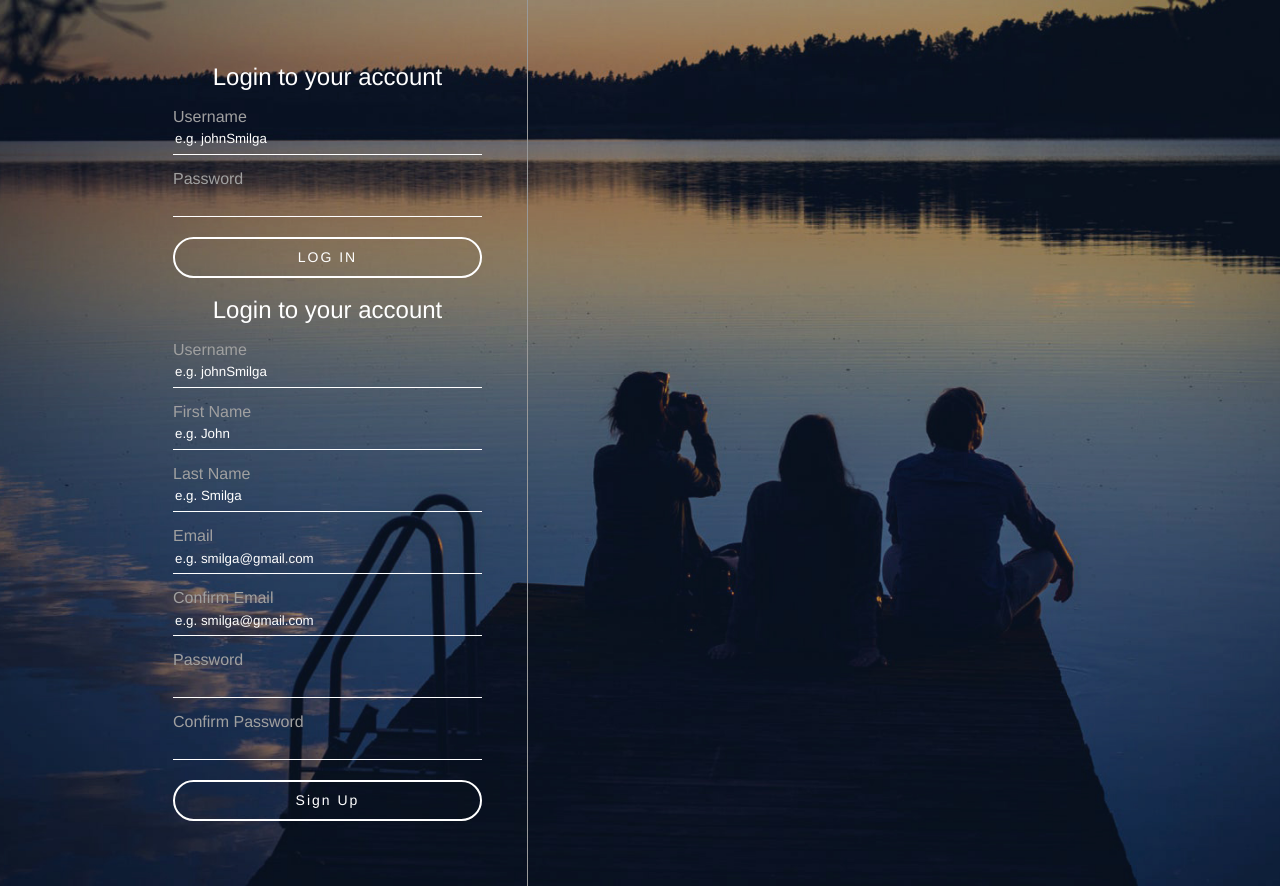
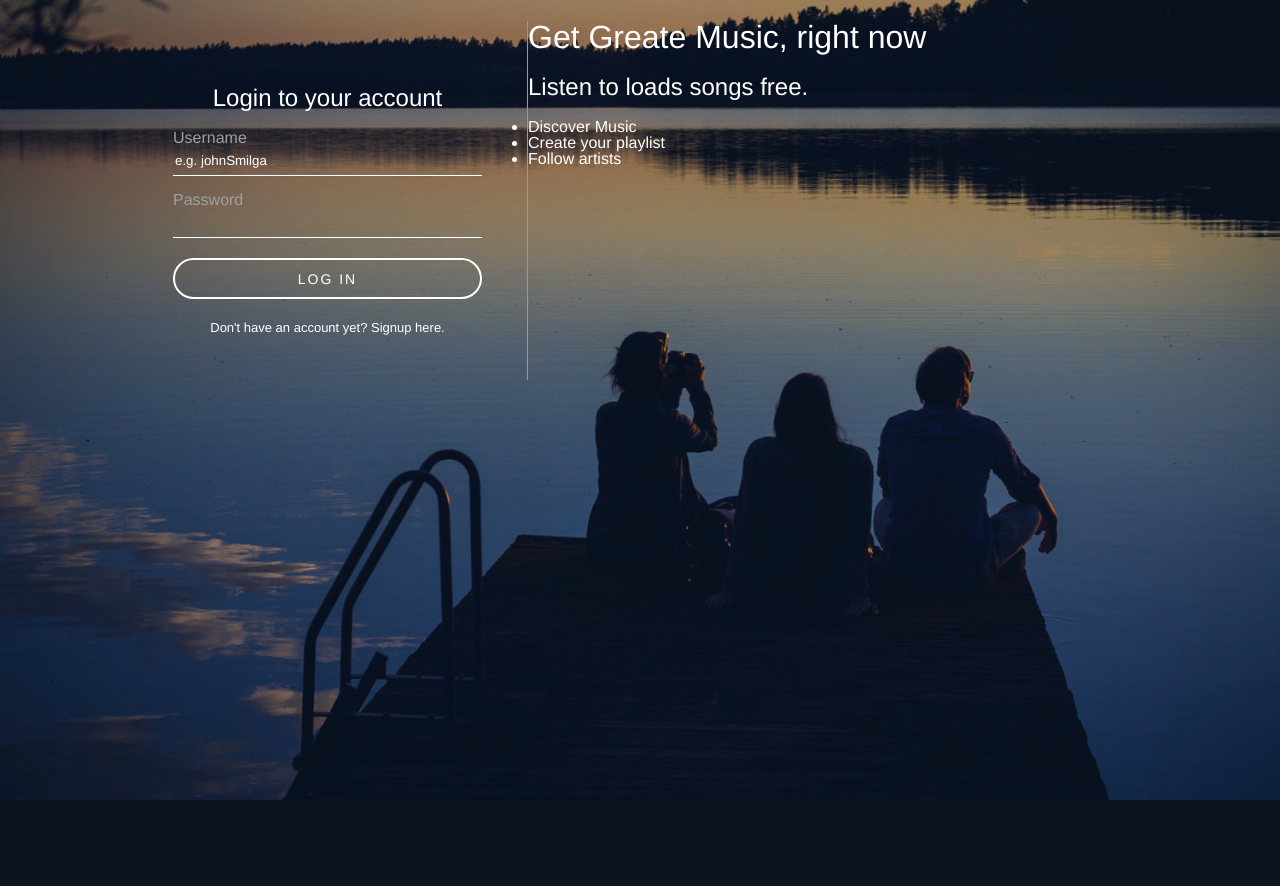
Before and after one commit to BabarKhann/spotify-clone, a PHP site: page /register.php in a window 1280 px wide. After the commit the page ends 800 px from the top, so only its background shows below. Run offline with PHP 8.4, Linux system fonts and the light colour scheme.

Commit message:
Add jQuery, Create register.js file where login and register form will hide according to clicks.

```diff
--- a/assets/css/register.css
+++ b/assets/css/register.css
@@ -90,3 +90,23 @@ body {
     width: 100%;
     cursor: pointer;
 }
+
+#inputContainer button:hover {
+    background-color: #ffffff;
+    color: #000000;
+    font-weight: bold;
+}
+
+.hasAccountText span {
+    font-weight: bold;
+    font-size: 13px;
+    cursor: pointer;
+}
+
+.hasAccountText {
+    text-align: center;
+}
+
+#registerForm {
+    display: none;
+}
--- /dev/null
+++ b/assets/js/register.js
@@ -0,0 +1,15 @@
+$(document).ready(function () {
+
+    $("#loginForm").show();
+    $("#registerForm").hide();
+
+    $("#hideLogin").click(function () {
+        $("#loginForm").hide();
+        $("#registerForm").show();
+    });
+
+    $("#hideRegister").click(function () {
+        $("#loginForm").show();
+        $("#registerForm").hide();
+    })
+});
--- a/includes/handlers/register-handler.php
+++ b/includes/handlers/register-handler.php
@@ -42,7 +42,7 @@ if (isset($_POST['registerButton'])) :
 
     if ($wasSuccessful) :
         $_SESSION['userLoggedIn'] = $username;
-        header("Location: index.php");
+        redirect("index.php");
     else :
 
     endif;
--- a/register.php
+++ b/register.php
@@ -26,9 +26,10 @@ require('includes/handlers/register-handler.php');
     <title>Welcome to Spotify Clone</title>
     <!-- Load Register Page Css -->
     <link rel="stylesheet" href="assets/css/register.css">
+    <script src="https://ajax.googleapis.com/ajax/libs/jquery/3.4.1/jquery.min.js"></script>
 </head>
+<body>
 
-<body>
 <div id="background">
     <div id="loginContainer">
         <div id="inputContainer">
@@ -48,6 +49,11 @@ require('includes/handlers/register-handler.php');
                 </p>
 
                 <button type="submit" name="loginButton">LOG IN</button>
+
+                <div class="hasAccountText">
+                    <span id="hideLogin">Don't have an account yet? Signup here.</span>
+                </div>
+
             </form>
             <form action="register.php" id="registerForm" method="POST">
                 <h2>Login to your account</h2>
@@ -94,12 +100,47 @@ require('includes/handlers/register-handler.php');
                     <?= $account->getError('password'); ?>
                 </p>
 
-                <button type="submit" name="registerButton">Sign Up</button>
+                <button type="submit" name="registerButton">SIGN UP</button>
+
+                <div class="hasAccountText">
+                    <span id="hideRegister">Already have an account? Log in here.</span>
+                </div>
+
             </form>
+        </div> <!-- #inputContainer -->
+        <div id="loginText">
+            <h1>Get Greate Music, right now</h1>
+            <h2>Listen to loads songs free.</h2>
+            <ul>
+                <li>Discover Music</li>
+                <li>Create your playlist</li>
+                <li>Follow artists</li>
+            </ul>
         </div>
     </div>
 </div>
 <!-- #background -->
+<script src="assets/js/register.js"></script>
+
+<?php
+
+if (isset($_POST['registerButton'])) :
+    echo '<script>
+        $(document).ready(function () {
+            $("#loginForm").hide();
+            $("#registerForm").show();
+        });
+    </script>';
+else:
+    echo '<script>
+        $(document).ready(function () {
+            $("#loginForm").show();
+            $("#registerForm").hide();
+        });
+    </script>';
+endif;
+
+?>
 </body>
 
 </html>
```
